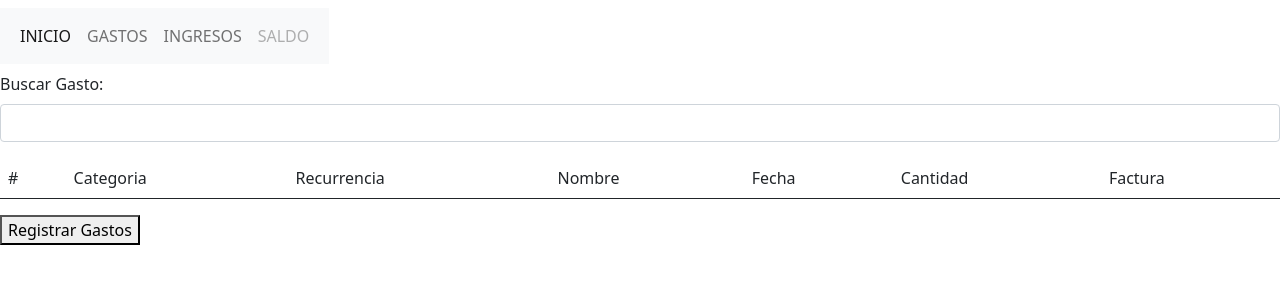
After one commit to Drew138/finglory, a Django app: page /gastos/ in a window 1280 px wide. The commit adds this page. Shown: the top 300 px of the page. Run offline with Django 3.2, Linux system fonts and the light colour scheme; data that the repository does not hold is empty.

Commit message:
registro gastos e ingresos

```diff
--- a/FinGlory/FinGlory/urls.py
+++ b/FinGlory/FinGlory/urls.py
@@ -16,7 +16,17 @@ Including another URLconf
 from django.contrib import admin
 from django.urls import path
 from app import views as appViews
+from django.conf.urls.static import static
+from django.conf import settings
+
+
 urlpatterns = [
     path('admin/', admin.site.urls),
-    path('', appViews.home)
+    path('', appViews.home),
+    path('gastos/', appViews.gastos, name='gastos'),
+    path('ingresos/', appViews.ingresos, name='ingresos'),
+    path('registrarGastos/', appViews.registrarGastosView, name='registrarGastos'),
+    path('registrarIngresos/', appViews.registrarIngresosView, name='registrarIngresos')
 ]
+
+urlpatterns += static(settings.MEDIA_URL, document_root=settings.MEDIA_ROOT)
--- /dev/null
+++ b/FinGlory/app/templates/gastos.html
@@ -0,0 +1,54 @@
+{% extends "layout.html" %}
+
+
+{% block content %}
+
+<div class="barraBusqueda">
+	<form action="">
+		<div class="mb-3">
+			<label for="buscar" class="form-label">
+				Buscar Gasto:
+			</label>
+			<input type="text" class="form-control" name="buscar" />
+		</div>
+	</form>
+</div>
+
+<div>
+	<table class="table table-striped">
+		<thead>
+			<tr>
+				<td>#</td>
+				<td>Categoria</td>
+				<td>Recurrencia</td>
+				<td>Nombre</td>
+				<td>Fecha</td>
+				<td>Cantidad</td>
+				<td>Factura</td>
+			</tr>
+		</thead>
+		<tbody>
+			{% if gastos %}
+			{% for gasto in gastos %}
+			<tr>
+				<td>{{gasto.id}}</td>
+				<td>{{gasto.categoria}}</td>
+				<td>{{gasto.recurrencia}}</td>
+				<td>{{gasto.nombre}}</td>
+				<td>{{gasto.fecha}}</td>
+				<td>{{gasto.cantidad}}</td>
+				<td>{{gasto.factura}}</td>
+			</tr>
+			{%endfor%}
+			{%endif%}
+		</tbody>
+	</table>
+</div>
+
+<div class="">
+	<a href="{% url 'registrarGastos' %}">
+		<button class="button"><span><span>Registrar Gastos</span></span></button>
+	</a>
+</div>
+
+{% endblock %}
--- /dev/null
+++ b/FinGlory/app/templates/layout.html
@@ -0,0 +1,49 @@
+{% load static %}
+
+<!DOCTYPE html>
+<html lang="en">
+
+<head>
+  <meta charset="UTF-8">
+  <meta http-equiv="X-UA-Compatible" content="IE=edge">
+  <meta name="viewport" content="width=device-width, initial-scale=1.0">
+
+  <link href="https://cdn.jsdelivr.net/npm/bootstrap@5.0.2/dist/css/bootstrap.min.css" rel="stylesheet"
+    integrity="sha384-EVSTQN3/azprG1Anm3QDgpJLIm9Nao0Yz1ztcQTwFspd3yD65VohhpuuCOmLASjC" crossorigin="anonymous">
+  <title>FinGlory</title>
+
+  <!-- CSS -->
+  <link rel="stylesheet" href="{% static 'styles/auxi.css'%}">
+  <link rel="stylesheet" href="{% static 'styles/forms.css'%}">
+  <link rel="stylesheet" href="{% static 'styles/page.css'%}">
+</head>
+
+<body>
+  <div class="navbar">
+    <nav class="navbar navbar-expand-lg navbar-light bg-light">
+      <div class="container-fluid">
+        <div class="collapse navbar-collapse" id="navbarNav">
+          <ul class="navbar-nav">
+            <li class="nav-item">
+              <a class="nav-link active" aria-current="page" href="/">INICIO</a>
+            </li>
+            <li class="nav-item">
+              <a class="nav-link" href="/gastos/">GASTOS</a>
+            </li>
+            <li class="nav-item">
+              <a class="nav-link" href="/ingresos/">INGRESOS</a>
+            </li>
+            <li class="nav-item">
+              <a class="nav-link disabled" href="#" tabindex="-1" aria-disabled="true">SALDO</a>
+            </li>
+          </ul>
+        </div>
+      </div>
+    </nav>
+  </div>
+
+  {% block content %}
+	{% endblock %}
+</body>
+
+</html>
--- a/FinGlory/app/views.py
+++ b/FinGlory/app/views.py
@@ -1,6 +1,107 @@
-from django.shortcuts import render
-from django.http import HttpResponse
+from django.shortcuts import render, get_object_or_404, redirect
+from .forms import *
+from .models import *
+from django.contrib import messages
 
 def home(request):
     return render(request, 'home.html')
-# Create your views here.
+
+def gastos(request):
+    gasto = Gastos.objects.all()
+    context = {'gastos': gasto}
+    return render(request, 'gastos.html', context)
+
+def ingresos(request):
+    ingreso = Ingresos.objects.all()
+    context = {'ingresos': ingreso}
+    return render(request, 'ingresos.html', context)
+
+def registrarGastosView(request, *args, **kwargs):
+    if 'pk' in kwargs:
+        pk = kwargs['pk']
+        instance = get_object_or_404(Gastos, id=pk)
+        if request.method == 'POST':
+            form = RegistrarGastosForm(request.POST, instance=instance)
+            if 'crear' in request.POST:
+                form = RegistrarGastosForm(request.POST)
+                if form.is_valid():
+                    form.save()
+                    return redirect('/gastos/') #Pendiente a revisar
+                else:
+                    messages.error(request, form.errors)
+            elif 'buscar' in request.POST:
+                searchTerm = request.GET.get('buscar')
+                if searchTerm:
+                    gastos = Gastos.objects.filter(title__icontains=searchTerm)
+                else:
+                    gastos = Gastos.objects.all()
+                return render(request, 'form.html', {'searchTerm': searchTerm, 'gastos': gastos})
+        else:
+            form = RegistrarGastosForm(instance=instance)
+    elif request.method == 'POST':
+        if 'crear' in request.POST:
+            form = RegistrarGastosForm(request.POST)
+            if form.is_valid():
+                form.save()
+                return redirect('/gastos/') #Pendiente a revisar
+            else:
+                messages.error(request, form.errors)
+        elif 'buscar' in request.POST:
+            pk = request.POST.get('primary_key')
+            if pk is None or Gastos.objects.filter(pk=pk).count() <= 0:
+                messages.error(request, "Gasto no registrados.")
+                form =  RegistrarGastosForm()
+            else:
+                return redirect("{% url 'registrarGastos' pk=post.gastos.id%}") #Pendiente a revisar
+    else:
+        form =  RegistrarGastosForm()
+
+    context = {'form': form, 'disabled': (kwargs.get('pk', None) != None)}
+
+    return render(request, 'form.html', context)
+
+
+
+def registrarIngresosView(request, *args, **kwargs):
+    if 'pk' in kwargs:
+        pk = kwargs['pk']
+        instance = get_object_or_404(Ingresos, id=pk)
+        if request.method == 'POST':
+            form = RegistrarIngresosForm(request.POST, instance=instance)
+            if 'crear' in request.POST:
+                form = RegistrarIngresosForm(request.POST)
+                if form.is_valid():
+                    form.save()
+                    return redirect('/ingresos/') #Pendiente a revisar
+                else:
+                    messages.error(request, form.errors)
+            elif 'buscar' in request.POST:
+                searchTerm = request.GET.get('buscar')
+                if searchTerm:
+                    ingresos = Ingresos.objects.filter(title__icontains=searchTerm)
+                else:
+                    ingresos = Ingresos.objects.all()
+                return render(request, 'form.html', {'searchTerm': searchTerm, 'ingresos': ingresos})
+        else:
+            form = RegistrarIngresosForm(instance=instance)
+    elif request.method == 'POST':
+        if 'crear' in request.POST:
+            form = RegistrarIngresosForm(request.POST)
+            if form.is_valid():
+                form.save()
+                return redirect('/ingresos/') #Pendiente a revisar
+            else:
+                messages.error(request, form.errors)
+        elif 'buscar' in request.POST:
+            searchTerm = request.GET.get('buscar')
+            if searchTerm:
+                ingresos = Ingresos.objects.filter(title__icontains=searchTerm)
+            else:
+                ingresos = Ingresos.objects.all()
+            return render(request, 'form.html', {'searchTerm': searchTerm, 'ingresos': ingresos})
+    else:
+        form =  RegistrarIngresosForm()
+
+    context = {'form': form, 'disabled': (kwargs.get('pk', None) != None)}
+
+    return render(request, 'form.html', context)
```
Also changed, not shown: FinGlory/FinGlory/settings.py (+9 -10 lines), FinGlory/app/forms.py (added, +61 -0 lines), FinGlory/app/models.py (+2 -6 lines), FinGlory/app/templates/form.html (added, +25 -0 lines), FinGlory/app/templates/home.html (+8 -38 lines), FinGlory/app/templates/ingresos.html (added, +50 -0 lines), FinGlory/app/migrations/0001_initial.py (added), FinGlory/app/migrations/0002_alter_gastos_factura.py (added), FinGlory/app/migrations/0003_remove_gastos_usuario.py (added), FinGlory/app/migrations/0004_alter_gastos_factura.py (added).
